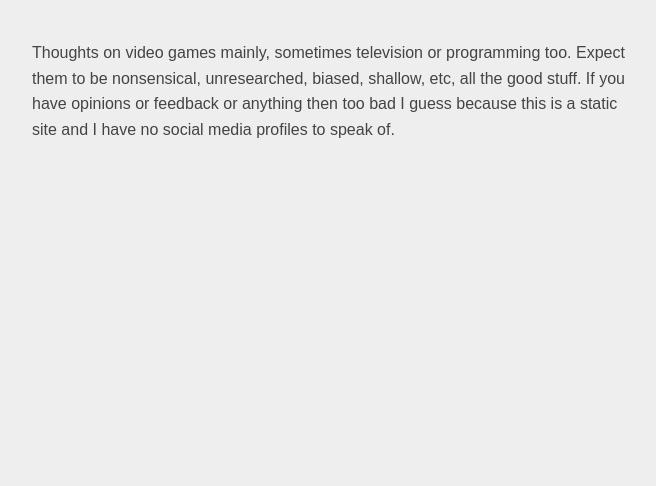
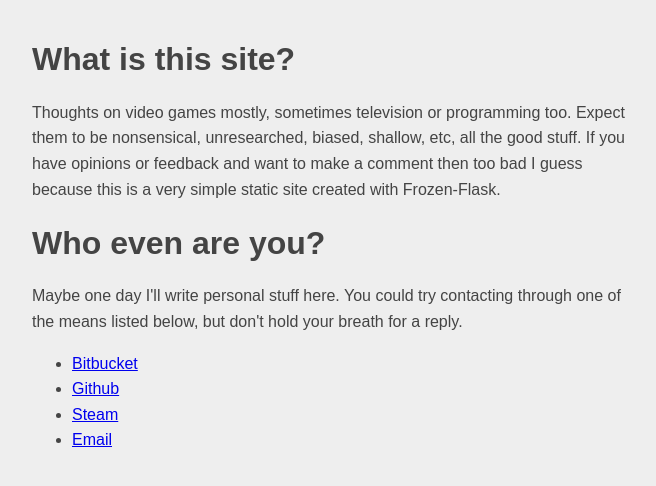
Before and after one commit to elcr/muhblog, a Flask app: page /about/ in a window 1280 px wide. Shown: the part 65-551 px from the top of the page, without its empty margins (308-964 px from the left). Run offline with Flask 2, Linux system fonts and the light colour scheme; parts of the project's set-up code (start-up, migrations or seed data) failed here and were passed over.

Commit message:
better about page

```diff
--- a/muhblog/templates/about.html
+++ b/muhblog/templates/about.html
@@ -1,4 +1,13 @@
 {% extends "base.html" %}
 {% block content %}
-    <p>Thoughts on video games mainly, sometimes television or programming too. Expect them to be nonsensical, unresearched, biased, shallow, etc, all the good stuff. If you have opinions or feedback or anything then too bad I guess because this is a static site and I have no social media profiles to speak of.</p>
+    <h1>What is this site?</h1>
+    <p>Thoughts on video games mostly, sometimes television or programming too. Expect them to be nonsensical, unresearched, biased, shallow, etc, all the good stuff. If you have opinions or feedback and want to make a comment then too bad I guess because this is a very simple static site created with Frozen-Flask.</p>
+    <h1>Who even are you?</h1>
+    <p>Maybe one day I'll write personal stuff here. You could try contacting through one of the means listed below, but don't hold your breath for a reply.</p>
+    <ul>
+        <li><a href=https://bitbucket.org/elcr/>Bitbucket</a></li>
+        <li><a href=https://github.com/elcr>Github</a></li>
+        <li><a href=https://steamcommunity.com/id/elcr/>Steam</a></li>
+        <li><a href=mailto:elcr@outlook.com>Email</a></li>
+    </ul>
 {% endblock %}
```
